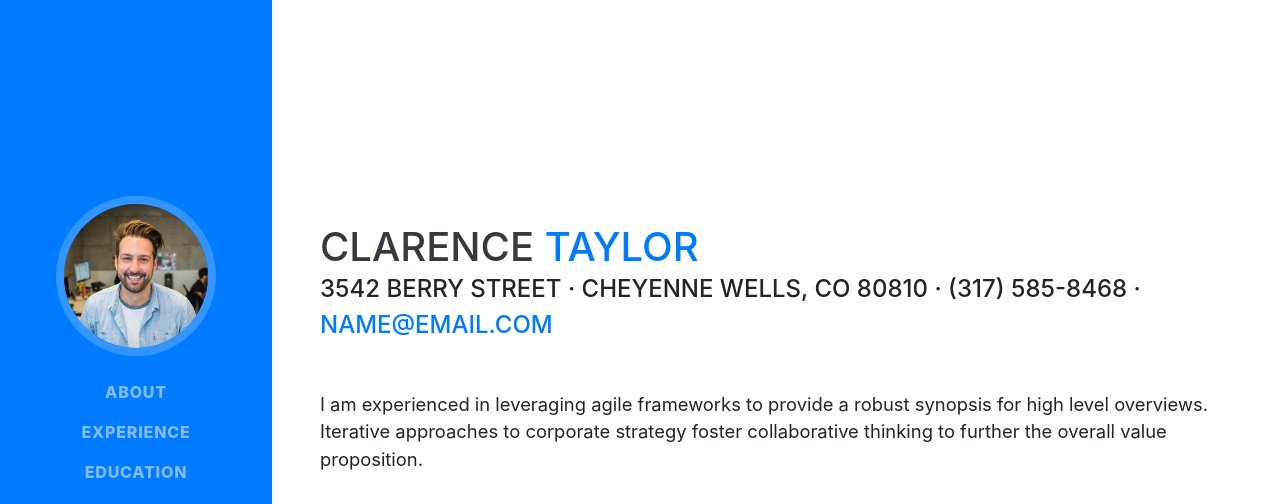
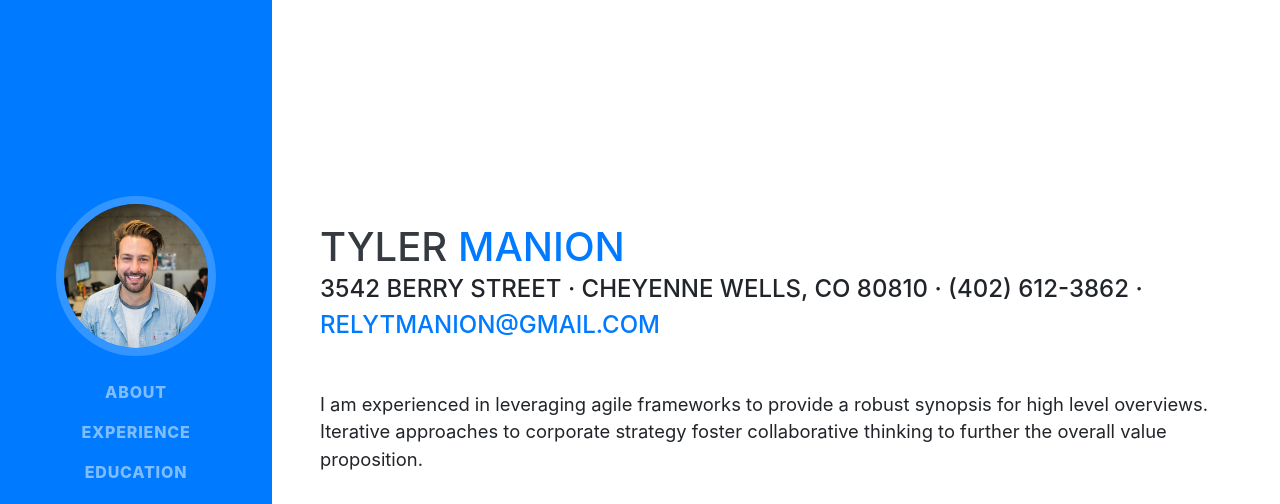
Before and after one commit to rel1ght/rel1ght.github.com, a website with bundled scripts: page index.html in a window 1280 px wide. Shown: the top 504 px of the page. Built offline with nearby package versions, Linux system fonts and the light colour scheme; a web font is replaced by a local one.

Commit message:
Changed name and info

```diff
--- a/index.html
+++ b/index.html
@@ -63,11 +63,11 @@
 
     <section class="resume-section p-3 p-lg-5 d-flex align-items-center" id="about">
       <div class="w-100">
-        <h1 class="mb-0">Clarence
-          <span class="text-primary">Taylor</span>
+        <h1 class="mb-0">Tyler
+          <span class="text-primary">Manion</span>
         </h1>
-        <div class="subheading mb-5">3542 Berry Street · Cheyenne Wells, CO 80810 · (317) 585-8468 ·
-          <a href="mailto:name@email.com">name@email.com</a>
+        <div class="subheading mb-5">3542 Berry Street · Cheyenne Wells, CO 80810 · (402) 612-3862 ·
+          <a href="mailto:name@email.com">relytmanion@gmail.com</a>
         </div>
         <p class="lead mb-5">I am experienced in leveraging agile frameworks to provide a robust synopsis for high level overviews. Iterative approaches to corporate strategy foster collaborative thinking to further the overall value proposition.</p>
         <div class="social-icons">
```
